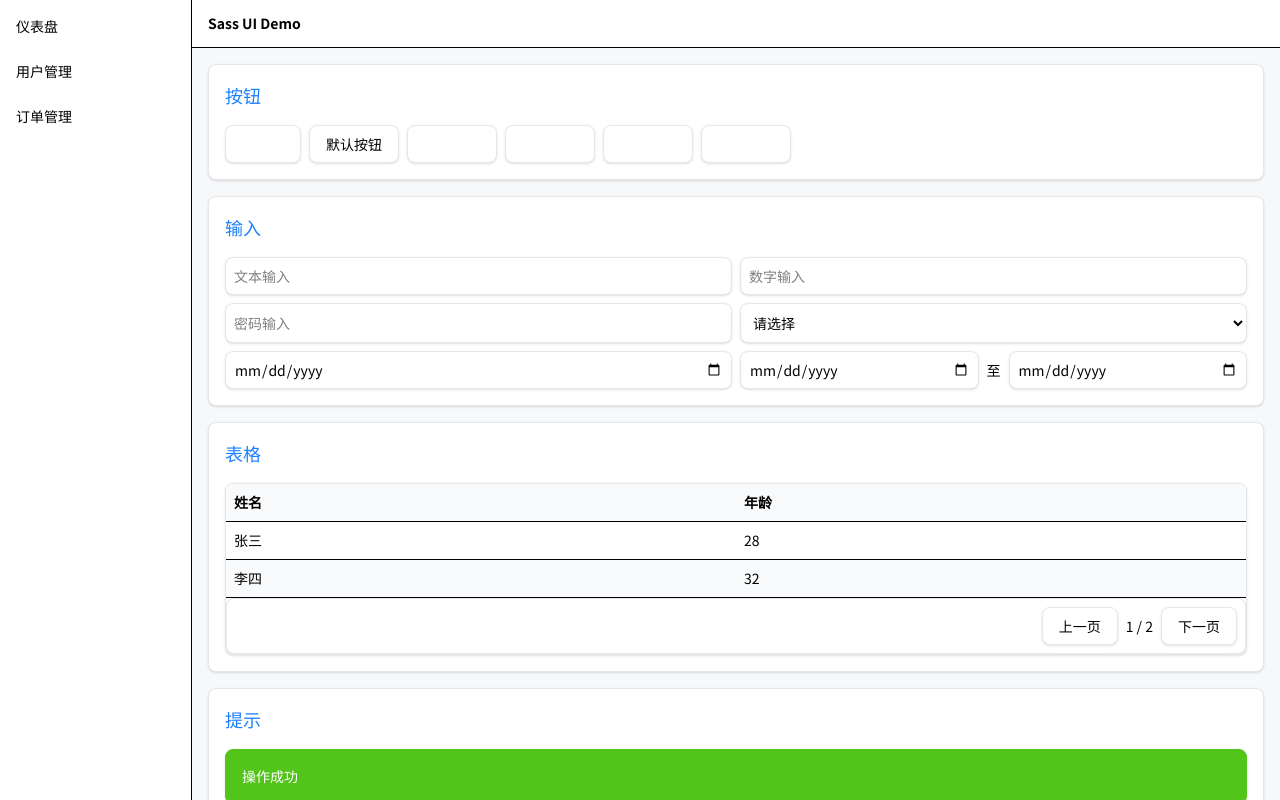
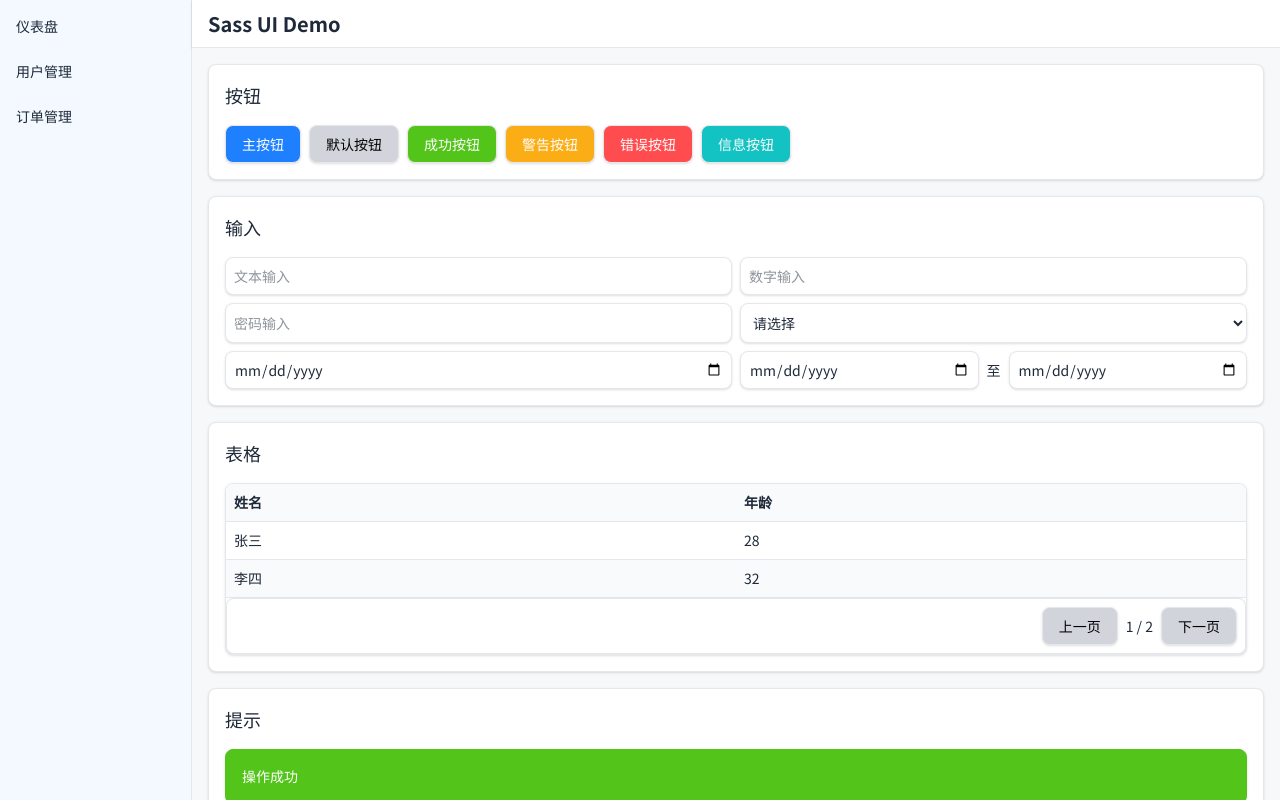
Before and after one commit to zhoumingxuan/sass-ui, a Next.js app: page / in a window 1280 px wide. Built offline with nearby package versions, Linux system fonts and the light colour scheme.

Commit message:
style: refine ui colors

```diff
--- a/src/app/globals.css
+++ b/src/app/globals.css
@@ -4,18 +4,9 @@
 
 
 @layer base {
-  /* 仅保留非 Tailwind 的自定义变量 */
+  /* 仅保留非 Tailwind 注入的自定义变量，避免覆盖颜色变量 */
   :root {
-    /* v4：从 Tailwind 注入的同名 CSS 变量取值 */
-    --color-primary: var(--color-primary);
-    --color-default: var(--color-default);
-    --color-warning: var(--color-warning);
-    --color-success: var(--color-success);
-    --color-error:   var(--color-error);
-    --color-info:    var(--color-info);
-    --color-bg:      var(--color-bg);
-    /* text 保留个回退，避免未定义时发灰 */
-    --color-text:    var(--color-text, var(--color-gray-800));
+    --color-text: var(--color-gray-800);
     --spacing-unit: 8px;
   }
 
--- a/src/app/page.tsx
+++ b/src/app/page.tsx
@@ -47,7 +47,10 @@ export default function Home() {
   const paged = data.slice((page - 1) * pageSize, page * pageSize);
 
   return (
-    <Layout menuItems={menuItems} header={<div className="font-bold">Sass UI Demo</div>}>
+    <Layout
+      menuItems={menuItems}
+      header={<div className="text-xl font-semibold text-gray-800">Sass UI Demo</div>}
+    >
       <Card title="按钮">
         <div className="flex gap-2 flex-wrap">
           <Button variant="primary">主按钮</Button>
--- a/src/components/Button.tsx
+++ b/src/components/Button.tsx
@@ -9,7 +9,7 @@ type Props = ButtonHTMLAttributes<HTMLButtonElement> & {
 
 export default function Button({ variant = 'primary', className = '', ...props }: Props) {
   const base =
-    'inline-flex items-center justify-center rounded-lg border border-gray-200 px-4 py-2 text-sm font-medium bg-white shadow-sm transition-shadow focus:outline-none focus:ring-2 focus:ring-offset-2 hover:shadow-md focus:shadow-md';
+    'inline-flex items-center justify-center rounded-lg border border-gray-200 px-4 py-2 text-sm font-medium shadow-sm transition-shadow focus:outline-none focus:ring-2 focus:ring-offset-2 hover:shadow-md focus:shadow-md';
   const variants: Record<string, string> = {
     primary: 'bg-primary text-white hover:bg-primary/90 focus:ring-primary',
     default: 'bg-default text-black hover:bg-default/90 focus:ring-default',
--- a/src/components/Card.tsx
+++ b/src/components/Card.tsx
@@ -12,7 +12,7 @@ export default function Card({ title, children, className = '' }: Props) {
       className={`mb-4 rounded-lg border border-gray-200 bg-white p-4 shadow-sm transition-shadow hover:shadow-md ${className}`}
     >
       {title && (
-        <h3 className="mt-0 mb-4 text-lg font-medium text-primary">{title}</h3>
+        <h3 className="mt-0 mb-4 text-lg font-medium text-gray-800">{title}</h3>
       )}
       {children}
     </div>
--- a/src/components/Layout.tsx
+++ b/src/components/Layout.tsx
@@ -5,7 +5,7 @@ import Menu, { MenuItem } from './Menu';
 
 export function Header({ children }: { children: ReactNode }) {
   return (
-    <div className="h-12 flex items-center px-4 border-b bg-white shadow-sm">
+    <div className="h-12 flex items-center px-4 border-b border-gray-200 bg-white shadow-sm">
       {children}
     </div>
   );
--- a/src/components/Menu.tsx
+++ b/src/components/Menu.tsx
@@ -15,7 +15,7 @@ function Item({ item, depth = 0 }: { item: MenuItem; depth?: number }) {
   return (
     <div>
       <div
-        className="p-2 rounded-lg cursor-pointer hover:bg-primary/10 transition-colors"
+        className="p-2 rounded-lg cursor-pointer hover:bg-primary/10 transition-colors text-gray-800"
         style={{ paddingLeft: depth * 16 + 8 }}
         onClick={() => (hasChildren ? setOpen(!open) : undefined)}
       >
@@ -34,7 +34,7 @@ function Item({ item, depth = 0 }: { item: MenuItem; depth?: number }) {
 
 export default function Menu({ items }: { items: MenuItem[] }) {
   return (
-    <aside className="w-48 bg-white border-r shadow-sm h-screen overflow-auto p-2 space-y-2">
+    <aside className="w-48 bg-primary/5 border-r border-gray-200 shadow-sm h-screen overflow-auto p-2 space-y-2">
       {items.map((item, idx) => (
         <Item key={idx} item={item} />
       ))}
--- a/src/components/Table.tsx
+++ b/src/components/Table.tsx
@@ -29,7 +29,7 @@ export default function Table<T extends Record<string, ReactNode>>({
         <thead>
           <tr>
             {columns.map((col) => (
-              <th key={String(col.key)} className="border-b bg-gray-50 p-2 text-left">
+              <th key={String(col.key)} className="border-b border-gray-200 bg-gray-50 p-2 text-left">
                 {col.title}
               </th>
             ))}
@@ -39,7 +39,7 @@ export default function Table<T extends Record<string, ReactNode>>({
           {data.map((row, idx) => (
             <tr key={idx} className={idx % 2 === 0 ? 'bg-white' : 'bg-gray-50'}>
               {columns.map((col) => (
-                <td key={String(col.key)} className="p-2 border-b">
+                <td key={String(col.key)} className="p-2 border-b border-gray-200">
                   {row[col.key] as ReactNode}
                 </td>
               ))}
```
